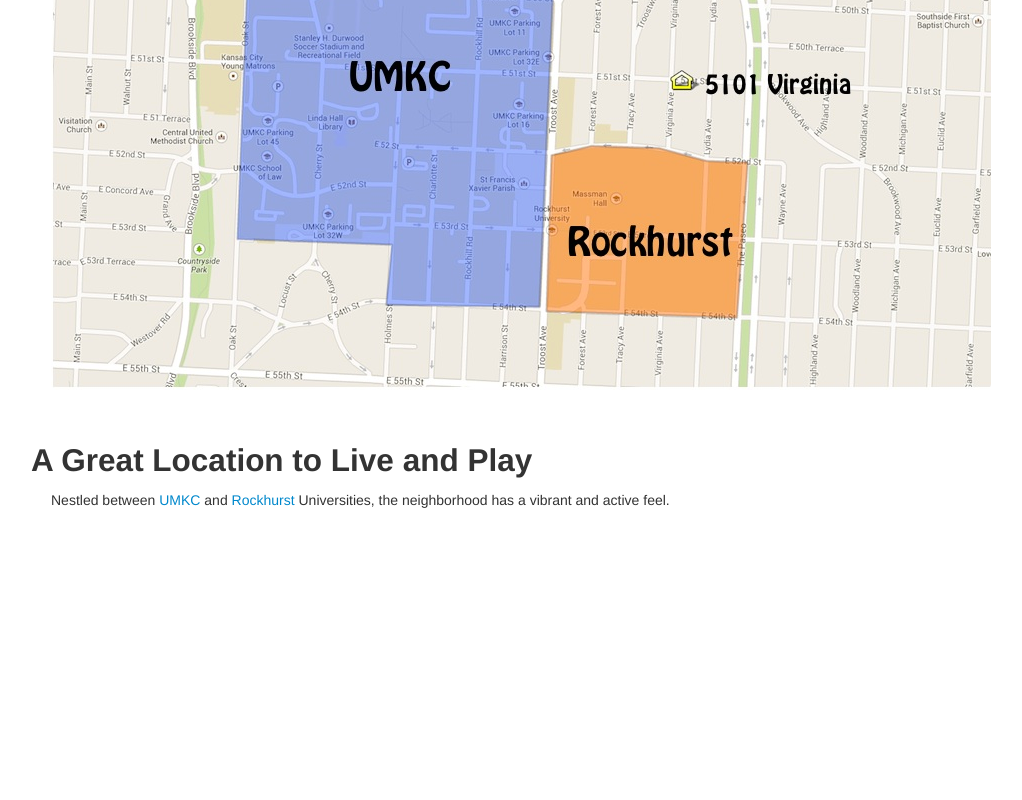
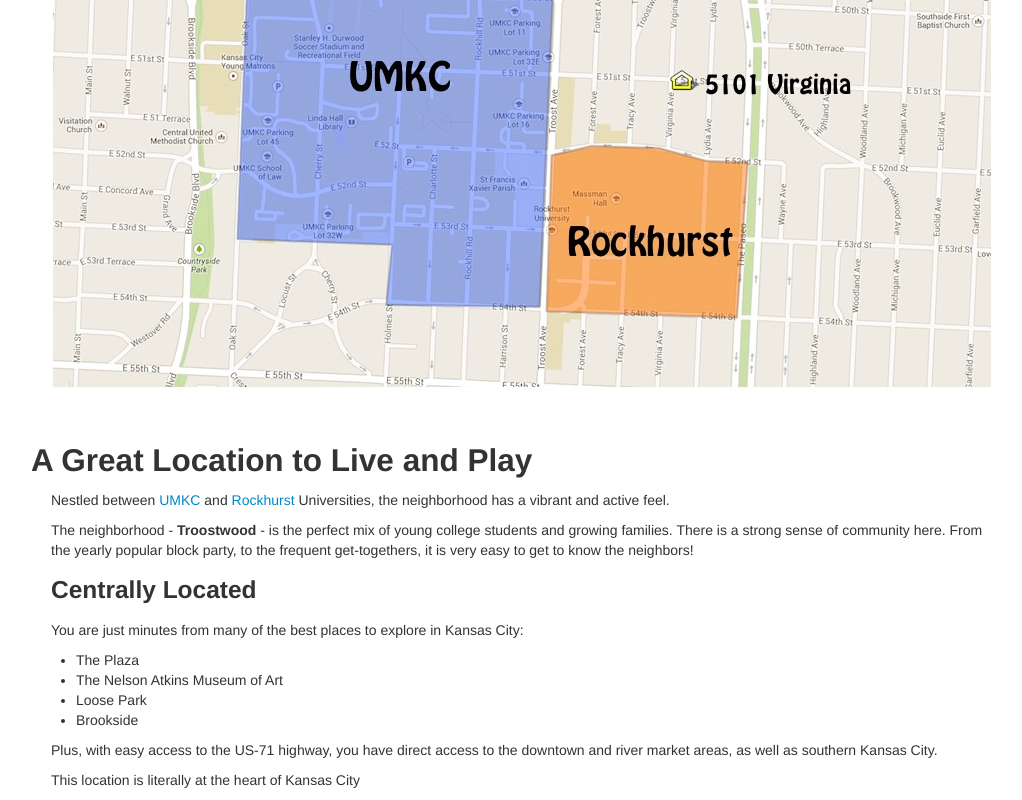
Before and after one commit to vlandham/5101virginia, a plain HTML site: page neighborhood.html in a window 1280 px wide. Shown: the part 348-1148 px from the top of the page, without its empty margins (119-1141 px from the left). Before the commit the page ends 868 px from the top, so only its background shows below. Drawn offline with Linux system fonts and the light colour scheme.

Commit message:
update neighborhood

```diff
--- a/neighborhood.html
+++ b/neighborhood.html
@@ -50,6 +50,18 @@
           <p>
             Nestled between <a href="http://www.umkc.edu/">UMKC</a> and <a href="http://www.rockhurst.edu/">Rockhurst</a> Universities, the neighborhood has a vibrant and active feel.
           </p>
+
+          <p>The neighborhood - <strong>Troostwood</strong> - is the perfect mix of young college students and growing families. There is a strong sense of community here. From the yearly popular block party, to the frequent get-togethers, it is very easy to get to know the neighbors! </p>
+          <h3>Centrally Located</h3>
+          <p>You are just minutes from many of the best places to explore in Kansas City:</p>
+          <ul>
+            <li>The Plaza</li>
+            <li>The Nelson Atkins Museum of Art</li>
+            <li>Loose Park</li>
+            <li>Brookside</li>
+          </ul>
+          <p>Plus, with easy access to the US-71 highway, you have direct access to the downtown and river market areas, as well as southern Kansas City.</p>
+          <p>This location is literally at the heart of Kansas City</p>
         </div>
       </div>
     </div>
```
